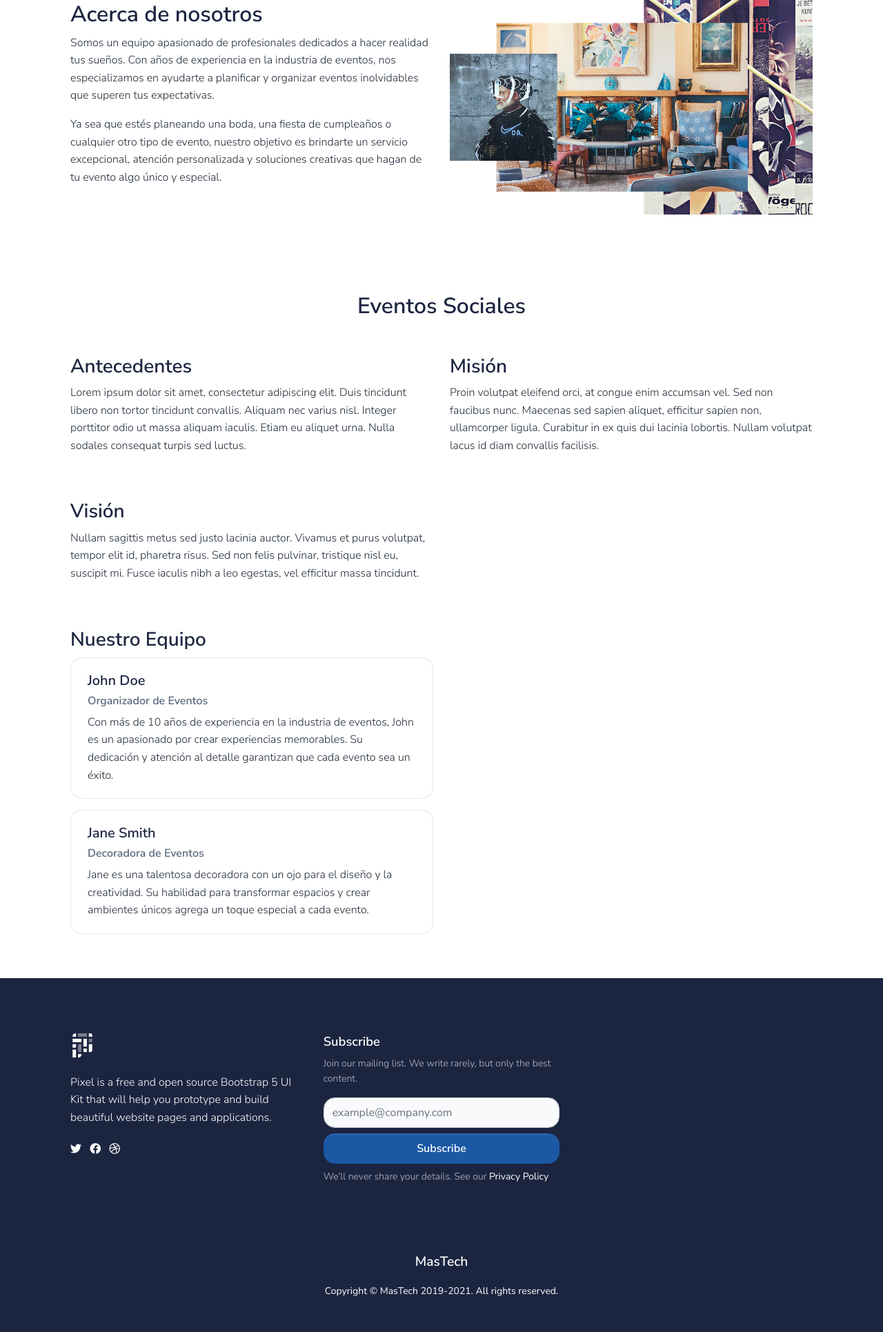
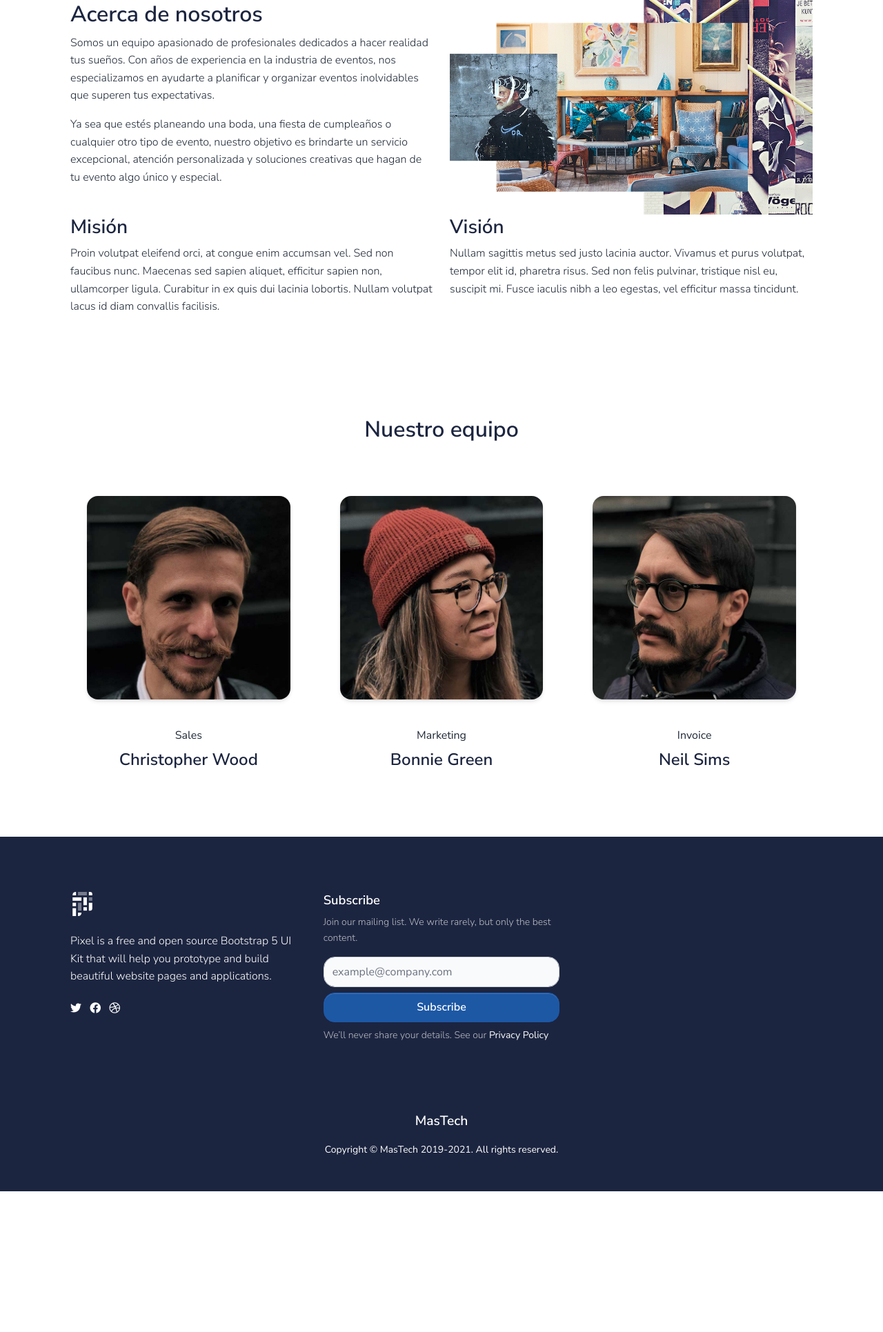
Before and after one commit to AlexOT03/Chandelier_web, a Django app: template homePage/templates/aboutUs.html in a window 1280 px wide. Shown: the part 168-2099 px from the top of the page at 69% size. After the commit the page ends 1895 px from the top, so only its background shows below. Run offline with Django 4.2, Linux system fonts and the light colour scheme; the template is opened without the code that fills it, so the values that code supplies are empty; some libraries are stand-ins or nearby versions.

Commit message:
Chandelier App | aplicacion en proceso, apartado about-us completado parcialmente

```diff
--- a/homePage/templates/aboutUs.html
+++ b/homePage/templates/aboutUs.html
@@ -29,20 +29,36 @@
                 <img src="{% static 'img/office.png' %}" alt="Imagen de equipo" class="img-fluid">
             </div>
         </div>
+
+        <div class="row">
+            <div class="col-md-6">
+                <h3>Misión</h3>
+                <p>Proin volutpat eleifend orci, at congue enim accumsan vel. Sed non faucibus nunc. Maecenas sed sapien
+                    aliquet, efficitur sapien non, ullamcorper ligula. Curabitur in ex quis dui lacinia lobortis. Nullam
+                    volutpat lacus id diam convallis facilisis.</p>
+            </div>
+            <div class="col-md-6">
+                <h3>Visión</h3>
+                <p>Nullam sagittis metus sed justo lacinia auctor. Vivamus et purus volutpat, tempor elit id, pharetra
+                    risus. Sed non felis pulvinar, tristique nisl eu, suscipit mi. Fusce iaculis nibh a leo egestas, vel
+                    efficitur massa tincidunt.</p>
+            </div>
+        </div>
     </div>
 </section>
 <!-- end about section -->
 
 <!-- personal section -->
-<!-- <div class="row">
+<section class="section section-sm">
+    <div class="container">
+        <div class="row">
             <div class="col-12 text-center mb-5">
-        <h2>Our support team</h2>
+                <h2>Nuestro equipo</h2>
             </div>
             <div class="col-12 col-md-6 col-lg-4 mb-5 mb-lg-0">
                 <div class="card border-0 text-center">
                     <div class="card-header border-0 bg-white">
-                <img src="{% static 'img/team/profile-picture-2.jpg' %}" class="card-img-top rounded shadow border-0"
-                    alt="Christopher Avatar">
+                        <img src="{% static 'img/team/profile-picture-2.jpg' %}" class="card-img-top rounded shadow border-0" alt="Christopher Avatar">
                     </div>
                     <div class="card-body">
                         <span class="card-subtitle text-gray fw-normal">Sales</span>
@@ -53,8 +69,7 @@
             <div class="col-12 col-md-6 col-lg-4 mb-5 mb-lg-0">
                 <div class="card border-0 text-center">
                     <div class="card-header border-0 bg-white">
-                <img src="{% static 'img/team/profile-picture-3.jpg' %}" class="card-img-top rounded shadow border-0"
-                    alt="Bonnie Avatar">
+                        <img src="{% static 'img/team/profile-picture-3.jpg' %}" class="card-img-top rounded shadow border-0" alt="Bonnie Avatar">
                     </div>
                     <div class="card-body">
                         <span class="card-subtitle text-gray fw-normal">Marketing</span>
@@ -65,8 +80,7 @@
             <div class="col-12 col-md-6 col-lg-4">
                 <div class="card border-0 text-center">
                     <div class="card-header border-0 bg-white">
-                <img src="{% static 'img/team/profile-picture-4.jpg' %}" class="card-img-top rounded shadow border-0"
-                    alt="Neil Avatar">
+                        <img src="{% static 'img/team/profile-picture-4.jpg' %}" class="card-img-top rounded shadow border-0" alt="Neil Avatar">
                     </div>
                     <div class="card-body">
                         <span class="card-subtitle text-gray fw-normal">Invoice</span>
@@ -74,59 +88,8 @@
                     </div>
                 </div>
             </div>
-</div> -->
-<div class="container py-5">
-    <h2 class="text-center mb-5">Eventos Sociales</h2>
-
-    <div class="row">
-        <div class="col-md-6">
-            <h3>Antecedentes</h3>
-            <p>Lorem ipsum dolor sit amet, consectetur adipiscing elit. Duis tincidunt libero non tortor tincidunt
-                convallis. Aliquam nec varius nisl. Integer porttitor odio ut massa aliquam iaculis. Etiam eu aliquet
-                urna. Nulla sodales consequat turpis sed luctus.</p>
-        </div>
-        <div class="col-md-6">
-            <h3>Misión</h3>
-            <p>Proin volutpat eleifend orci, at congue enim accumsan vel. Sed non faucibus nunc. Maecenas sed sapien
-                aliquet, efficitur sapien non, ullamcorper ligula. Curabitur in ex quis dui lacinia lobortis. Nullam
-                volutpat lacus id diam convallis facilisis.</p>
         </div>
     </div>
-
-    <div class="row mt-5">
-        <div class="col-md-6">
-            <h3>Visión</h3>
-            <p>Nullam sagittis metus sed justo lacinia auctor. Vivamus et purus volutpat, tempor elit id, pharetra
-                risus. Sed non felis pulvinar, tristique nisl eu, suscipit mi. Fusce iaculis nibh a leo egestas, vel
-                efficitur massa tincidunt.</p>
-        </div>
-    </div>
-
-    <div class="row mt-5">
-        <div class="col-md-6">
-            <h3>Nuestro Equipo</h3>
-            <div class="card mb-3">
-                <div class="card-body">
-                    <h5 class="card-title">John Doe</h5>
-                    <h6 class="card-subtitle mb-2 text-muted">Organizador de Eventos</h6>
-                    <p class="card-text">Con más de 10 años de experiencia en la industria de eventos, John es un
-                        apasionado por crear experiencias memorables. Su dedicación y atención al detalle garantizan que
-                        cada evento sea un éxito.</p>
-                </div>
-            </div>
-            <div class="card mb-3">
-                <div class="card-body">
-                    <h5 class="card-title">Jane Smith</h5>
-                    <h6 class="card-subtitle mb-2 text-muted">Decoradora de Eventos</h6>
-                    <p class="card-text">Jane es una talentosa decoradora con un ojo para el diseño y la creatividad. Su
-                        habilidad para transformar espacios y crear ambientes únicos agrega un toque especial a cada
-                        evento.</p>
-                </div>
-            </div>
-            <!-- Agrega más tarjetas de personal aquí -->
-        </div>
-    </div>
-
-</div>
+</section>
 <!-- end personal sectio -->
 {% endblock %}
```
Lines whose indentation alone changed are shown as unchanged.
